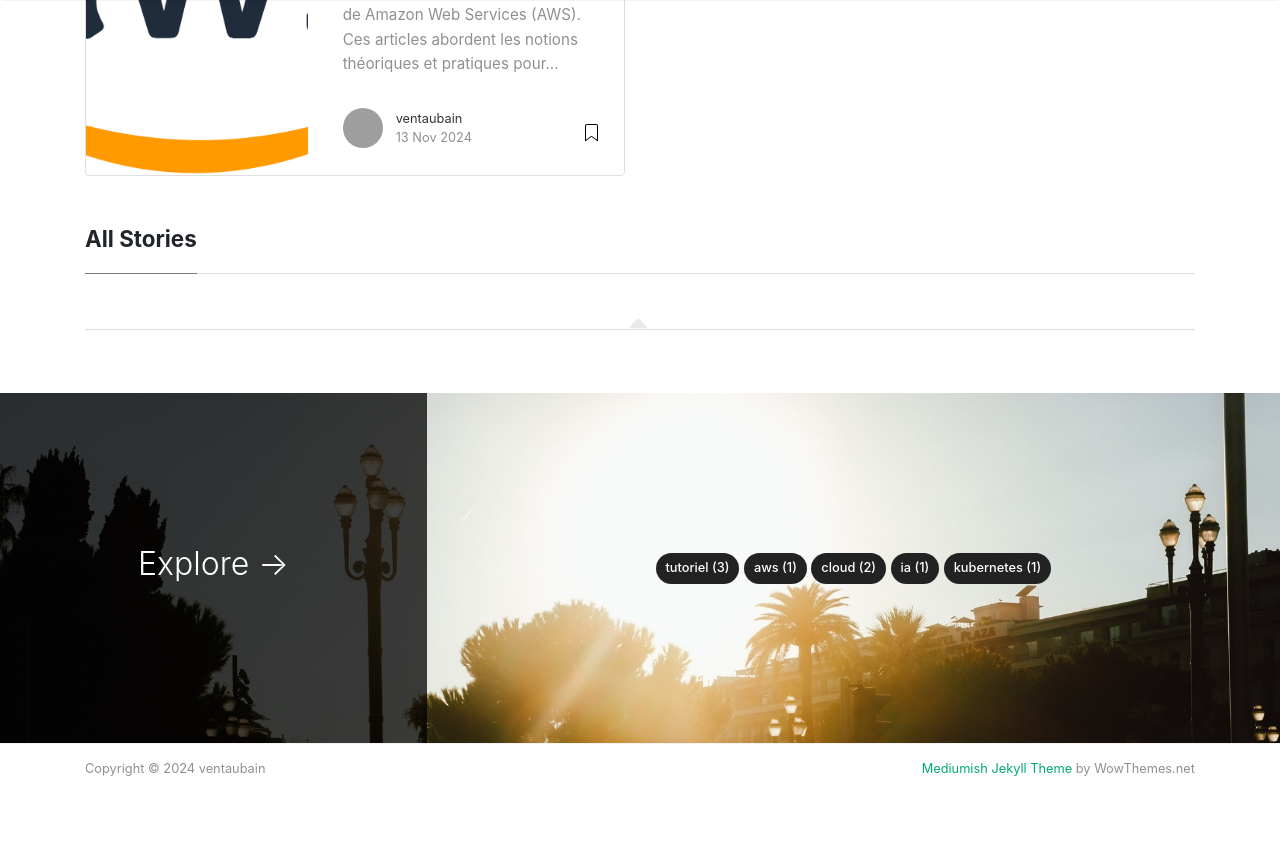
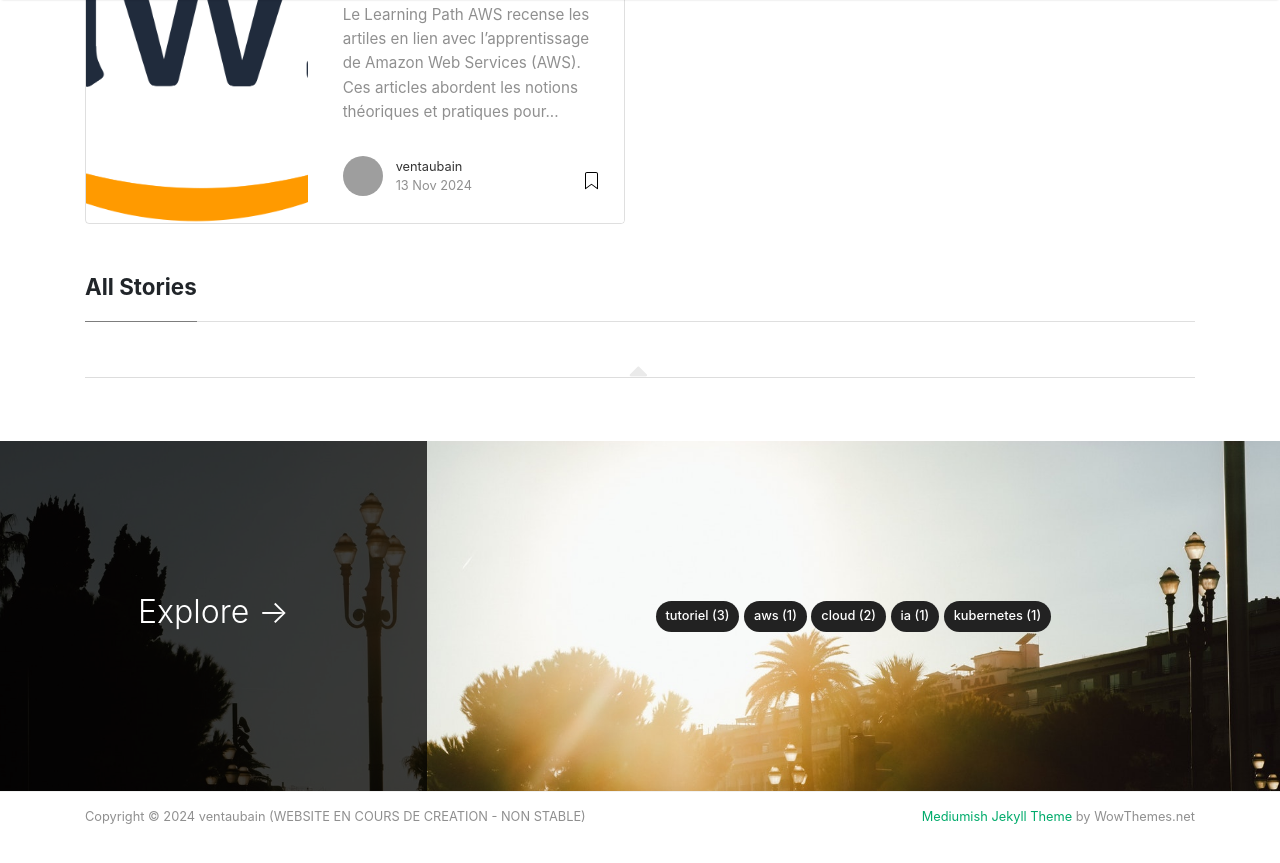
Before and after one commit to ventaubain/ventaubain.github.io, a Jekyll site: the page built from index.html, in a window 1280 px wide and 900 px high, scrolled down 755 px. Shown: the top 863 px of the window. Built offline with Jekyll 4.4.1, drawn with Linux system fonts in a browser that asks for light colours; nearby versions of some CDN libraries; the list of posts is cut into pages by our own code; some of the changed text lies outside the part shown; grey boxes are pictures that could not be loaded.

Commit message:
Disclamer for the unhealthy state - new place 2

```diff
--- a/_config.yml
+++ b/_config.yml
@@ -1,6 +1,6 @@
 # Site
-name: "ventaubain"
-title: "ventaubain (WEBSITE EN COURS DE CREATION - NON STABLE)"
+name: "ventaubain (WEBSITE EN COURS DE CREATION - NON STABLE)"
+title: "ventaubain"
 description: "Des tutos pour mieux comprendre l'IA, Kubernetes et le monde du Cloud !"
 logo: 'assets/images/logo.png'
 favicon: 'assets/images/logo.png'
```
